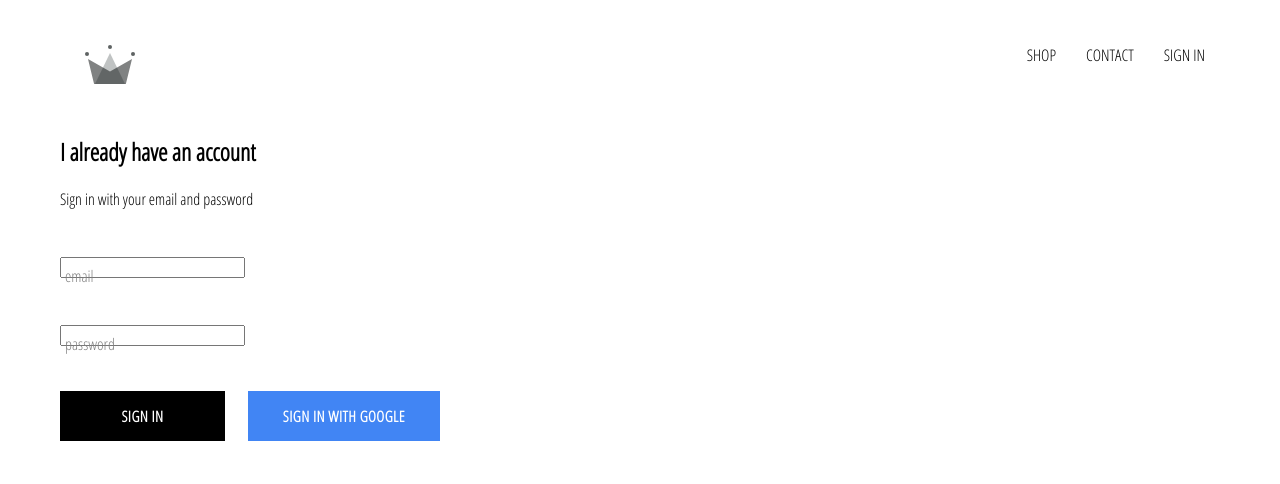
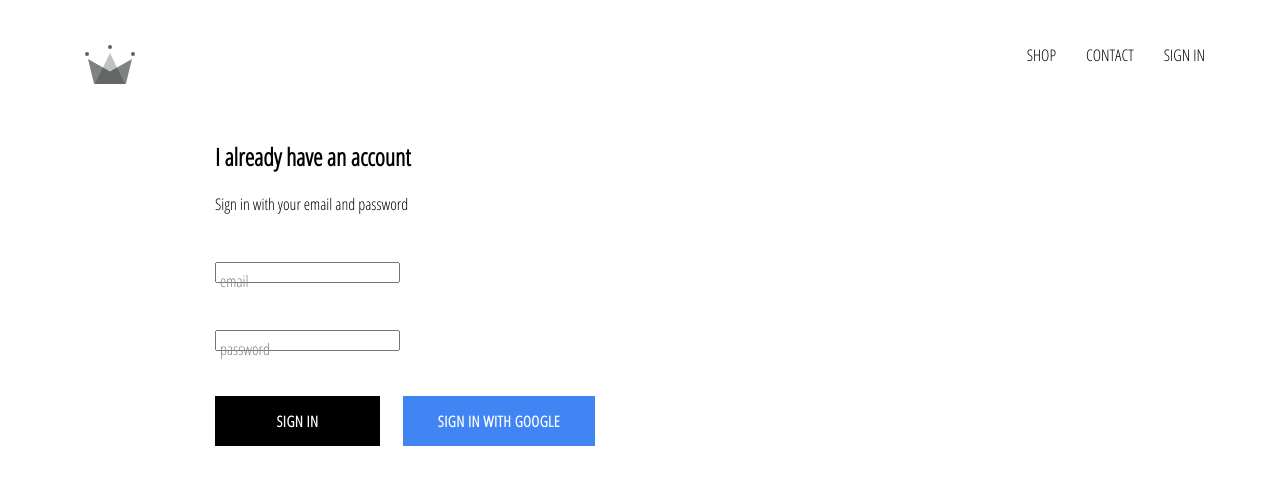
Before and after one commit to crazay416/crwn-clothing, a React (Create React App) app: page /signin in a window 1280 px wide. Shown: the top 484 px of the page. Built offline with nearby package versions, Linux system fonts and the light colour scheme; no server answers.

Commit message:
Added sign-in-sign-up style sheet

```diff
--- a/src/pages/sign-in-and-sign-up/sign-in-and-sign-up.styles.scss
+++ b/src/pages/sign-in-and-sign-up/sign-in-and-sign-up.styles.scss
@@ -0,0 +1,6 @@
+.sign-in-and-sign-up {
+    width: 850px;
+    display: flex;
+    justify-content: space-between;
+    margin: 30px auto;
+  }
```
